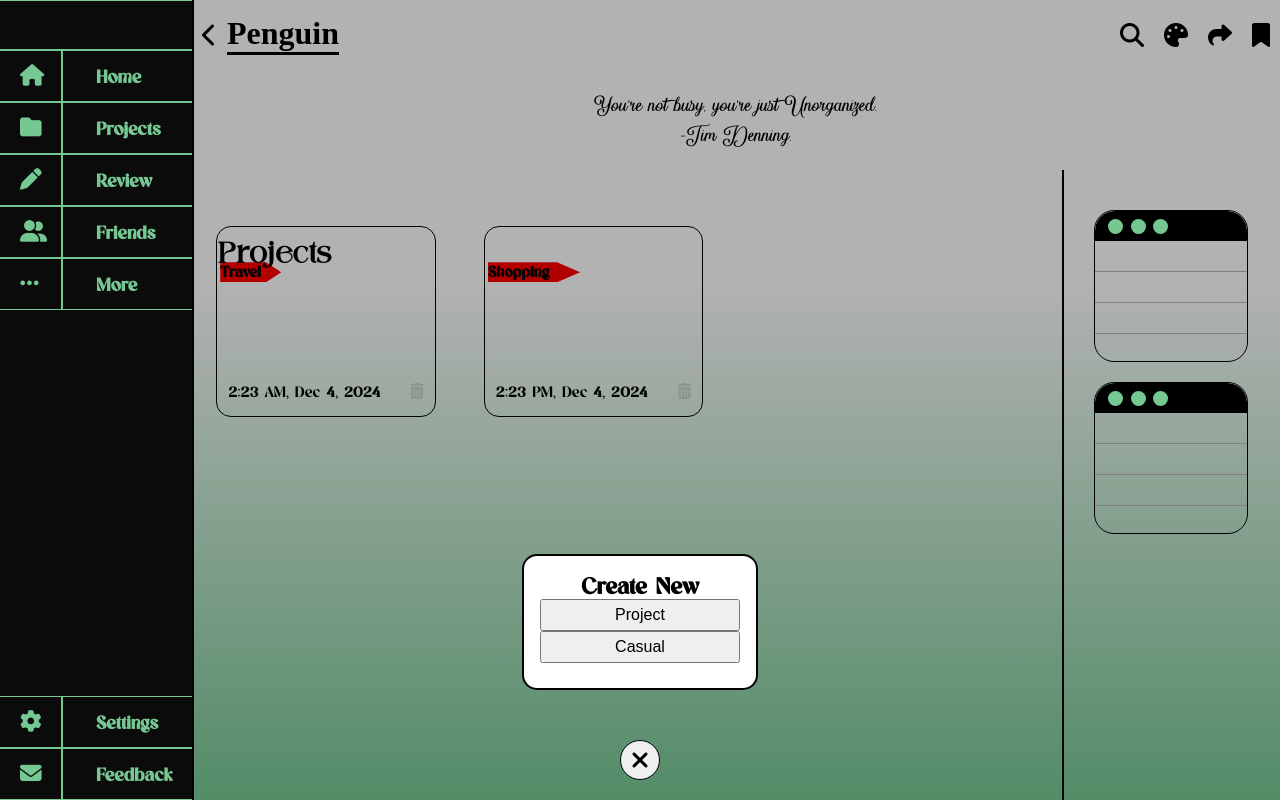
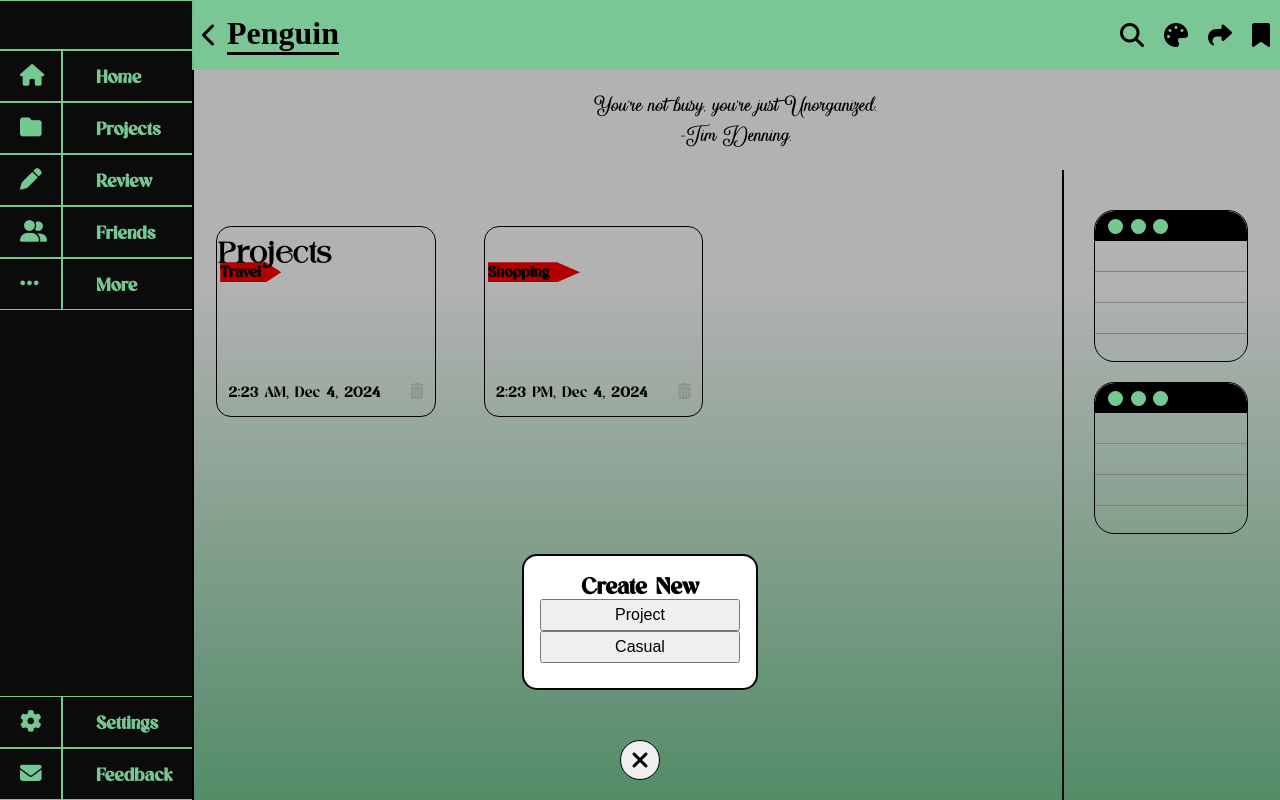
Before and after one commit to Dev-Dul/Penguin, a website built with webpack: page src/template.html in a window 1280 px wide. Both pictures are taken after a click on the button 640 px from the left and 760 px from the top of the page. Built offline with nearby package versions, Linux system fonts and the light colour scheme; files whose address does not match are found by name.

Commit message:
Added header styles

```diff
--- a/src/index.js
+++ b/src/index.js
@@ -27,6 +27,7 @@ const displayController = (function(){
     deets = document.querySelectorAll(".deets"),
     taskForm = document.querySelector("#task-form");
 
+  const header = document.querySelector(".icons-bar.two");
   const dots = document.querySelectorAll(".dot");
   const brs = document.querySelectorAll(".bar >*");
   const exBrief = document.querySelectorAll(".ex-brief");
@@ -40,6 +41,7 @@ const displayController = (function(){
     let clr = colorArr[index];
 
     body.style.background = `linear-gradient( #fff 35%, ${clr} 100%)`;
+    header.style.background = clr;
 
     dots.forEach((dot) => {
       dot.style.background = clr;
--- a/src/styles.css
+++ b/src/styles.css
@@ -102,6 +102,8 @@ body{
     align-items: flex-start;
     flex-direction: column;
 }
+
+
 
 .first, .second{
     /* padding: 10px 0; */
@@ -257,6 +259,8 @@ body{
     display: flex;
     align-items: center;
     justify-content: space-between;
+    backdrop-filter: blur(10px);
+    transition: all 1.5s ease;
 }
 
 h1{
```
